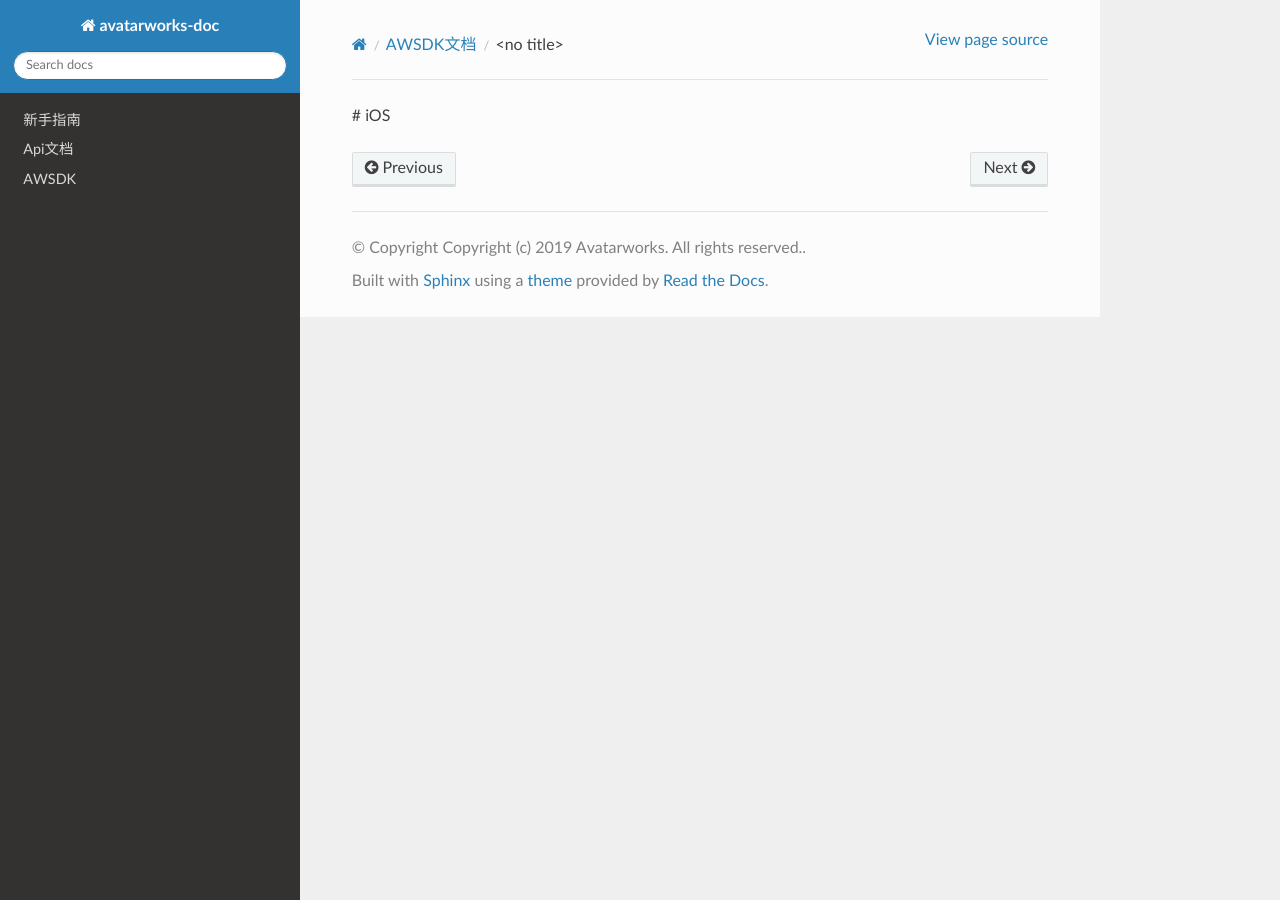
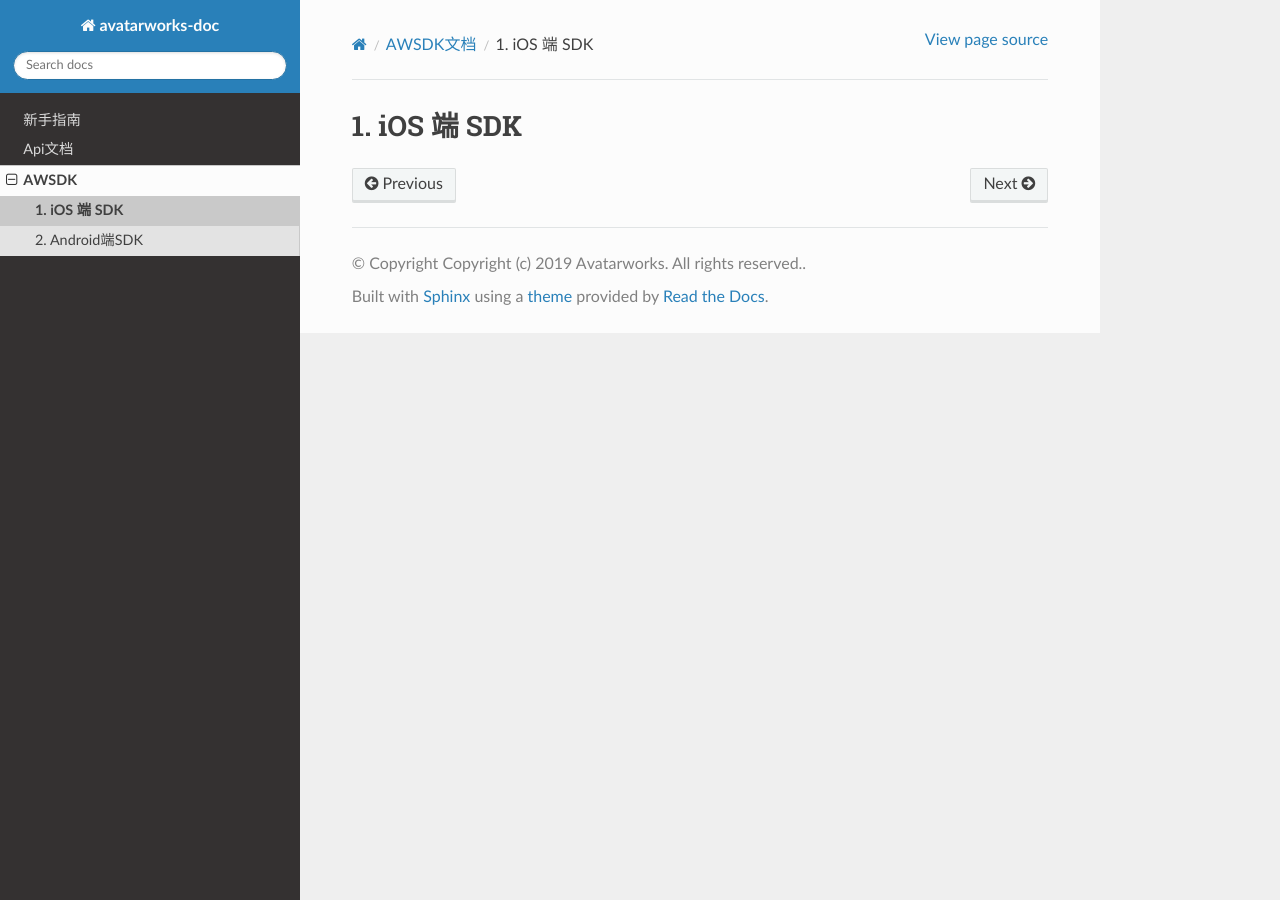
Before and after one commit to avatarworks/doc, a Sphinx documentation site: the page built from source/awsdk/ios.rst, in a window 1280 px wide. Built offline with Sphinx 7.4.7 and the Read the Docs theme 2.0.0, drawn with Linux system fonts in a browser that asks for light colours.

Commit message:
Update ios.rst

```diff
--- a/source/awsdk/ios.rst
+++ b/source/awsdk/ios.rst
@@ -1 +1,2 @@
-# iOS
+iOS 端 SDK
+=======================
```
